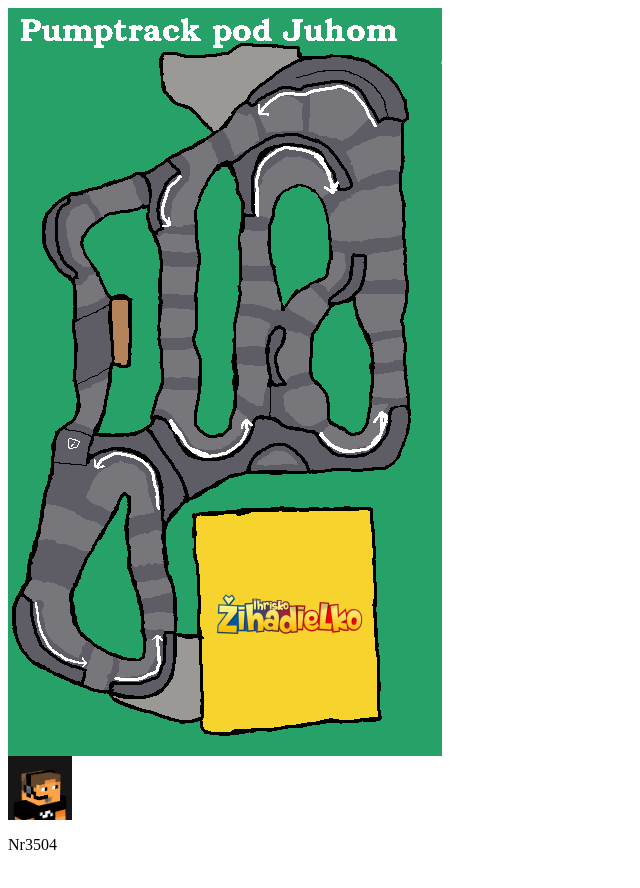
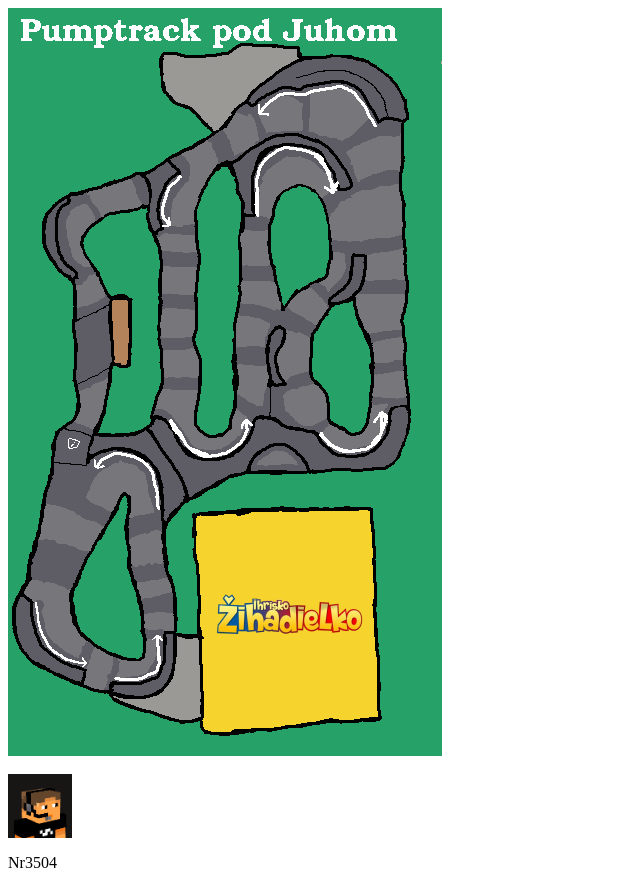
Before and after one commit to Nr3504/we, a plain HTML site: page index.html in a window 1280 px wide. Shown: the whole page, without its empty margins (0-640 px from the left). Drawn offline with Linux system fonts and the light colour scheme.

Commit message:
Update index.html

```diff
--- a/index.html
+++ b/index.html
@@ -3,6 +3,6 @@
     <title>Príma web</title>
   </head>
   <body>
-    <img style="align-left:30px;" src="pumptrack_mapa.png"><br>
+    <img style="align-left:30px;" src="pumptrack_mapa.png"><br><br>
     <img src="Screenshot from 2026-05-14 14-13-48.png" width="64" height="64" style="boder-radius:64px;"><br><p>Nr3504</p>
   <body>
```
